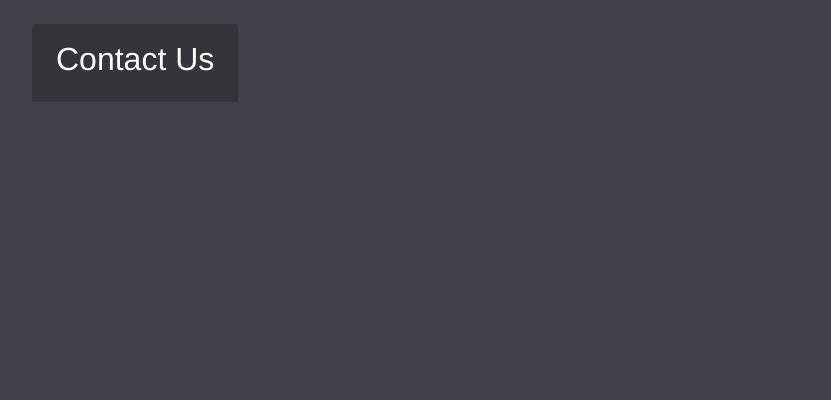
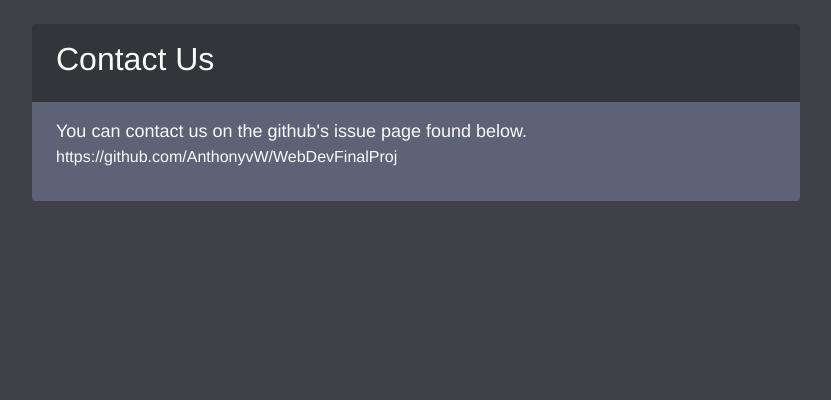
Before and after one commit to AnthonyvW/WebDevFinalProj, a Django app: page /contact_us in a window 1280 px wide. Shown: the part 116-516 px from the top of the page, without its empty margins (248-1079 px from the left). Run offline with Django 4.2, Linux system fonts and the light colour scheme; parts of the project's set-up code (start-up, migrations or seed data) failed here and were passed over; some libraries are stand-ins or nearby versions.

Commit message:
finished contact us page

```diff
--- a/SpeedrunningSite/speedrun/static/490Speedruns.css
+++ b/SpeedrunningSite/speedrun/static/490Speedruns.css
@@ -81,6 +81,10 @@ article {
     height: 300px;
 }
 
+.contact-us{
+    background-color: rgb(93, 98, 119);
+}
+
 .speedrun-button{
     background-color: #007be0;
     font-size: 18px;
--- a/SpeedrunningSite/speedrun/templates/contact_us.html
+++ b/SpeedrunningSite/speedrun/templates/contact_us.html
@@ -3,9 +3,15 @@
 {% block main %}
 
 <article>
-    <article class="container rounded m-4 px-0" id="new_game_article">
+    <article class="container rounded m-4 px-0">
         <div class = "speedrun-game-selection-header py-3 px-4 rounded-top">
             <h2>Contact Us</h2>
+        </div>
+        <div class = "contact-us py-3 px-4 rounded-bottom">
+            <p>
+                You can contact us on the github's issue page found below.
+                <a class = "speedrun-footer-text" href="https://github.com/AnthonyvW/WebDevFinalProj">https://github.com/AnthonyvW/WebDevFinalProj</a>
+            </p>
         </div>
     </article>
 </article>
```
